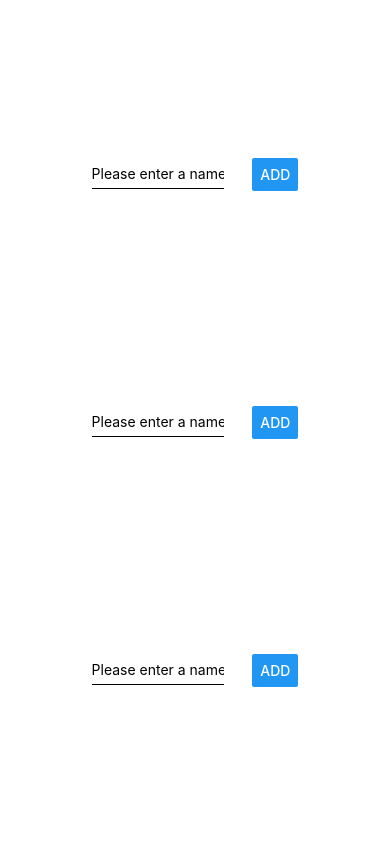
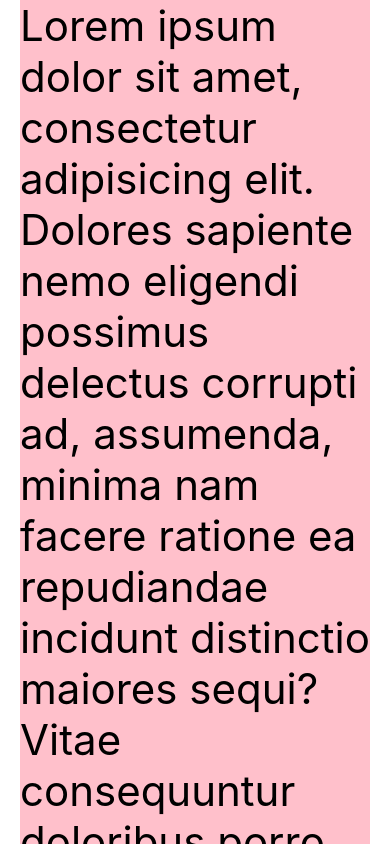
Before and after one commit to kiranojhanp/course-goal-app-academind, a React Native app: screen / in a window 390 px wide. Built offline with nearby package versions, Linux system fonts and the light colour scheme.

Commit message:
scrollview test

```diff
--- a/App.js
+++ b/App.js
@@ -1,69 +1,49 @@
 import { StatusBar } from "expo-status-bar";
 import React, { useState } from "react";
-import {
-  StyleSheet,
-  Text,
-  TextInput,
-  View,
-  FlatList,
-  Button,
-} from "react-native";
+import { StyleSheet, Text, View, ScrollView, SafeAreaView } from "react-native";
 
 export default function App() {
   const [outputText, setOutputText] = useState("Hello, World");
   return (
-    <View style={styles.screen}>
-      <View
-        style={{
-          flexDirection: "row",
-          justifyContent: "space-evenly",
-          alignItems: "center",
-          flex: 1,
-        }}
-      >
-        <TextInput placeholder="Please enter a name" style={styles.textInput} />
-        <Button title="ADD" />
-      </View>
-      <View
-        style={{
-          flexDirection: "row",
-          justifyContent: "space-evenly",
-          alignItems: "center",
-          flex: 1,
-        }}
-      >
-        <TextInput placeholder="Please enter a name" style={styles.textInput} />
-        <Button title="ADD" />
-      </View>
-      <View
-        style={{
-          flexDirection: "row",
-          justifyContent: "space-evenly",
-          alignItems: "center",
-          flex: 1,
-        }}
-      >
-        <TextInput placeholder="Please enter a name" style={styles.textInput} />
-        <Button title="ADD" />
-      </View>
-      <StatusBar style="dark" />
-    </View>
+    <SafeAreaView style={styles.container}>
+      <ScrollView style={styles.scrollView}>
+        <Text style={styles.text}>
+          Lorem ipsum dolor sit amet, consectetur adipisicing elit. Dolores
+
+              sapiente nemo eligendi possimus delectus corrupti ad, assumenda,
+
+                  minima nam facere ratione ea repudiandae incidunt distinctio maiores
+
+                 sequi? Vitae consequuntur doloribus porro, dignissimos totam ducimus
+
+                accusamus optio possimus reiciendis? Tempora voluptatibus quidem
+
+               similique adipisci sapiente aspernatur fugiat beatae, officia fuga
+
+             dolore nemo voluptas maiores architecto et exercitationem laudantium
+
+            sit mollitia dolores ratione facere assumenda? Modi necessitatibus
+
+           vitae, dolores reiciendis cum ad perferendis hic quaerat cupiditate!
+
+          Quis veniam veritatis voluptatum harum obcaecati.
+        </Text>
+        <StatusBar style="dark" />
+      </ScrollView>
+    </SafeAreaView>
   );
 }
 
 const styles = StyleSheet.create({
-  screen: {
-    padding: 50,
-    flexDirection: "column",
-    width: "100%",
-    height: "100%",
-    alignItems: "center",
-    justifyContent: "space-evenly",
+  container: {
+    flex: 1,
+    paddingTop: StatusBar.currentHeight,
   },
-  textInput: {
-    height: 30,
-    width: "50%",
-    borderBottomColor: "black",
-    borderBottomWidth: 1,
+  scrollView: {
+    backgroundColor: "pink",
+    marginHorizontal: 20,
+  },
+  text: {
+    fontSize: 42,
   },
 });
```
